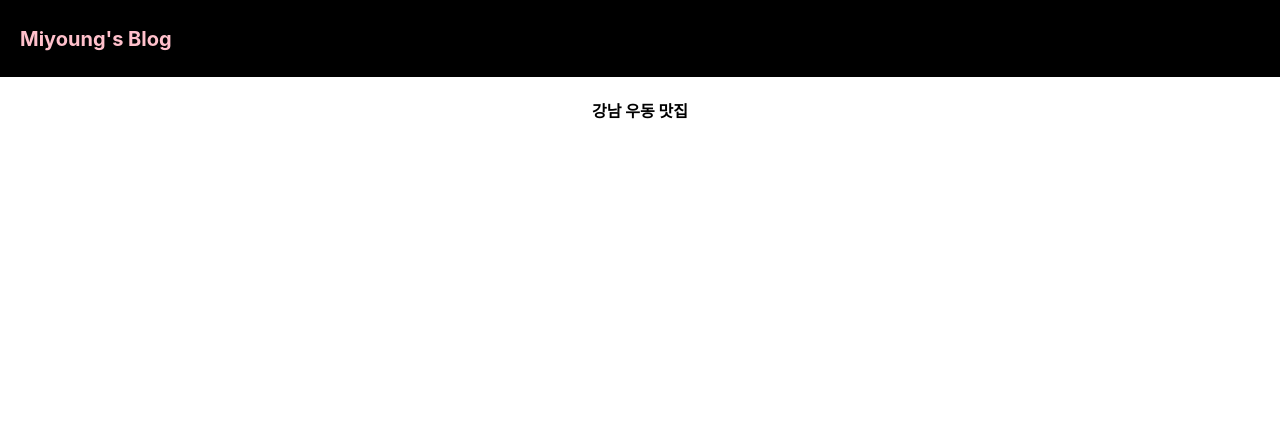
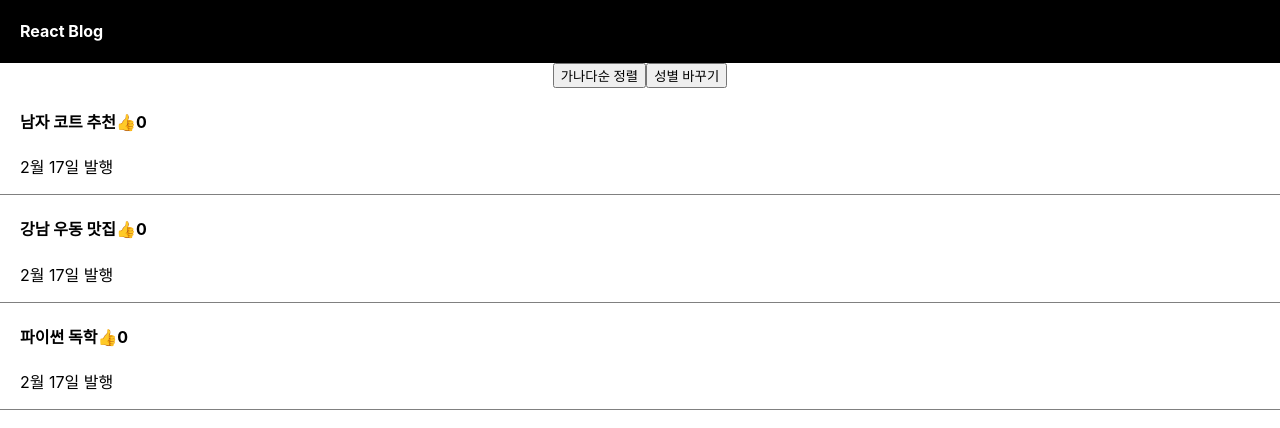
Before and after one commit to SeoMiYoung/react-basic, a React (Create React App) app in the folder blog/: page / in a window 1280 px wide. Shown: the top 428 px of the page. Built offline with nearby package versions, Linux system fonts and the light colour scheme.

Commit message:
state, onClick을 이용해서 버튼을 누르면 글제목을 가나다순으로 정렬하는 기능 만들기

```diff
--- a/blog/src/App.css
+++ b/blog/src/App.css
@@ -37,6 +37,15 @@
   }
 }
 
+div {
+  box-sizing: border-box;
+}
+.list {
+  padding-left: 20px;
+  text-align: left;
+  border-bottom: 1px solid grey;
+}
+
 .black-nav {
   display: flex;
   background: black;
--- a/blog/src/App.js
+++ b/blog/src/App.js
@@ -1,15 +1,64 @@
+// Lint를 끄는 기능임
+/* eslint-disable */
+
 import logo from './logo.svg';
 import './App.css';
+import { useState } from 'react';
 
 function App() {
-  let post = '강남 우동 맛집';
+  // a 작명: state에 보관했던 자료가 나옴
+  // b 작명: state 변경을 도와주는 함수
+  let [title, setTitle] = useState(['남자 코트 추천', '강남 우동 맛집', '파이썬 독학']);
+  let [good, setGood] = useState([0,0,0]);
+
+  // onClick
+  function clickGood() {
+    // setGood(good[0]+1);
+  }
 
   return (
     <div className="App">
       <div className="black-nav">
-        <h4 style={{color: 'pink', fontSize: '20px'}}>Miyoung's Blog</h4>
+        <h4>React Blog</h4>
       </div>
-      <h4>{post}</h4>
+      <button onClick={()=>{
+        let copy = [...title];
+        copy.sort(); // 가나다순 정렬
+        setTitle(copy);
+      }}>
+        가나다순 정렬
+      </button>
+      <button onClick={()=>{
+        // 일부만 바꿔서 state 변경 함수에 넣기(확장성 있는 코드)
+        // 화살표를 새로 바꿔주세요~
+        let copy = [...title];
+        copy[0] = '여성 코트 추천';
+        setTitle(copy);
+      }}>성별 바꾸기</button>
+      <div className="list">
+        <h4>
+          {title[0]}
+          <span>👍</span>
+          0
+        </h4>
+        <p>2월 17일 발행</p>
+      </div>
+      <div className="list">
+        <h4>
+          {title[1]}
+          <span>👍</span>
+          0
+        </h4>
+        <p>2월 17일 발행</p>
+      </div>
+      <div className="list">
+        <h4>
+          {title[2]}
+          <span onClick={clickGood}>👍</span>
+          0
+        </h4>
+        <p>2월 17일 발행</p>
+      </div>
     </div>
   );
 }
```
